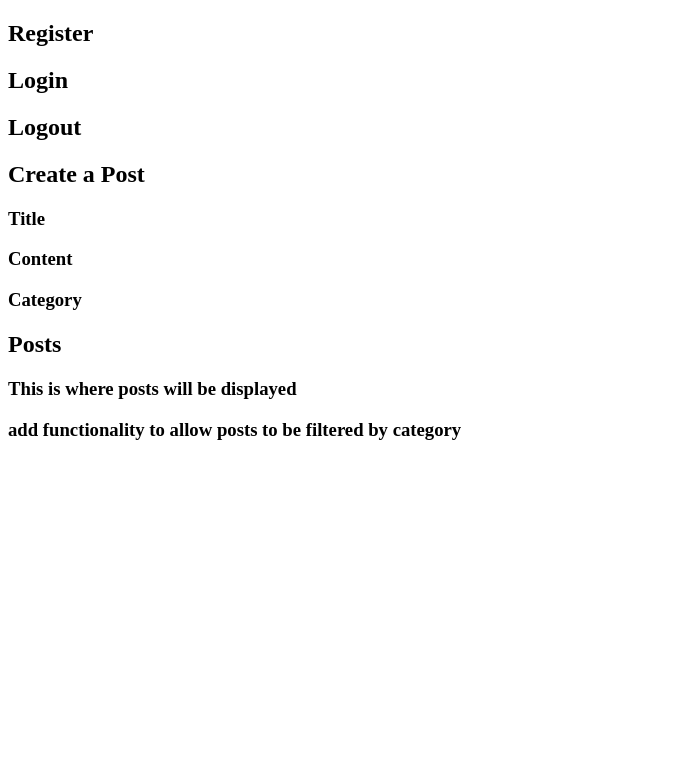
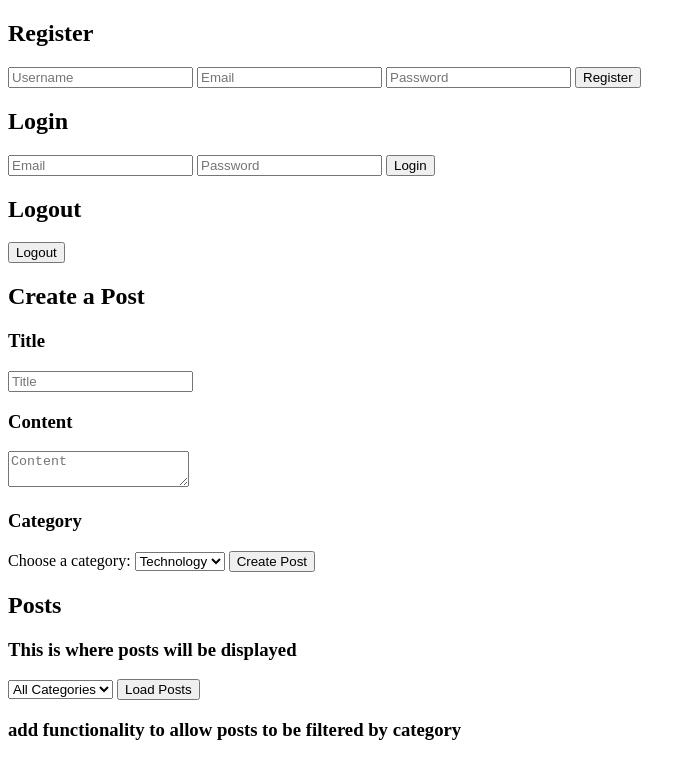
Before and after one commit to markolilu/step8up-week-8-project, a website: page public/index.htm in a window 1280 px wide. Shown: the whole page, without its empty margins (0-696 px from the left). Drawn offline with Linux system fonts and the light colour scheme.

Commit message:
Filled out basics of HTML structure as well as Login / Logout functionality in script.js

```diff
--- a/public/assets/script.js
+++ b/public/assets/script.js
@@ -0,0 +1,64 @@
+let token = localStorage.getItem('authToken');
+
+function registerUser() {
+    const username = document.getElementById('registerUsername').value;
+    const email = document.getElementById('registerEmail').value;
+    const password = document.getElementById('registerPassword').value;
+    fetch("http://localhost:3000/api/users", {
+        method: "POST",
+        headers: {"Content-Type": "application/json"},
+        body: JSON.stringify({ username, email, password })
+    })
+    .then((response) => response.json())
+    .then(data => {
+        console.log("User registered:", data);
+    })
+    .catch(error => {
+        console.error("Error registering user:", error);
+    });
+}
+
+function login() {
+    const email = document.getElementById('loginEmail').value;
+    const password = document.getElementById('loginPassword').value;
+    fetch("http://localhost:3000/api/users/login", {
+        method: "POST",
+        headers: {"Content-Type": "application/json"},
+        body: JSON.stringify({ email, password })
+    })
+    .then((response) => response.json())
+    .then(data => {
+        if (data.token) {
+            localStorage.setItem('authToken', data.token);
+            token = data.token;
+            document.getElementById('auth-container').classList.add('hidden');
+            document.getElementById('app-container').classList.remove('hidden');
+        }
+    })
+    .catch(error => {
+        console.error("Error logging in:", error);
+    });
+}
+
+function logout() {
+    fetch("http://localhost:3000/api/users/logout", {
+        method: "POST",
+        headers: {
+            "Content-Type": "application/json",
+            "Authorization": `Bearer ${token}`
+        }
+    })
+    localStorage.removeItem('authToken');
+    token = null;
+    document.getElementById('app-container').classList.add('hidden');
+    document.getElementById('auth-container').classList.remove('hidden');
+}
+
+
+function createPost()
+
+function fetchPosts()
+
+function updatePost(postId)
+
+function deletePost(postId)
--- a/public/index.htm
+++ b/public/index.htm
@@ -10,22 +10,52 @@
 <body>
     <div id="auth-container">
         <h2>Register</h2>
+            <input type="text" placeholder="Username" id="registerUsername">
+            <input type="email" placeholder="Email" id="registerEmail">
+            <input type="password" placeholder="Password" id="registerPassword">
+            <button id="registerButton" onclick="registerUser()">Register</button>
 
         <h2>Login</h2>
+            <input type="email" placeholder="Email" id="loginEmail">
+            <input type="password" placeholder="Password" id="loginPassword">
+            <button id="loginButton" onclick="login()">Login</button>
 
     </div>
 
-    <div id="app-container">
+    <div id="app-container" class="container hidden">
         <h2>Logout</h2>
+        <button id="logout-button" onclick="logout()">Logout</button>
 
         <h2>Create a Post</h2>
             <h3>Title</h3>
+            <input type="text" placeholder="Title" id="postTitle">
             <h3>Content</h3>
+            <textarea placeholder="Content" id="postContent"></textarea>
             <h3>Category</h3>
+            <label for="category">Choose a category:</label>
+            <select name="category" id="postCategory">
+                <option value="technology">Technology</option>
+                <option value="lifestyle">Lifestyle</option>
+                <option value="travel">Travel</option>
+                <option value="food">Food</option>
+                <option value="education">Education</option>
+            </select>
+            <button id="create-post-button" onclick="createPost()">Create Post</button>
 
         <h2>Posts</h2>
             <h3>This is where posts will be displayed</h3>
+            <select name="filter-category" id="filterCategory" onchange="filterPostsByCategory()">
+                <option value="">All Categories</option>
+                <option value="technology">Technology</option>
+                <option value="lifestyle">Lifestyle</option>
+                <option value="travel">Travel</option>
+                <option value="food">Food</option>
+                <option value="education">Education</option>
+            </select>
+            <button id="loadPostsButton" onclick="loadPosts()">Load Posts</button>
             <h3>add functionality to allow posts to be filtered by category</h3>
     </div>
+
+    <script src="./assets/script.js"></script>
 </body>
 </html>
```
Also changed, not shown: routes/category.js (+58 -0 lines), routes/index.js (added, +15 -0 lines).
